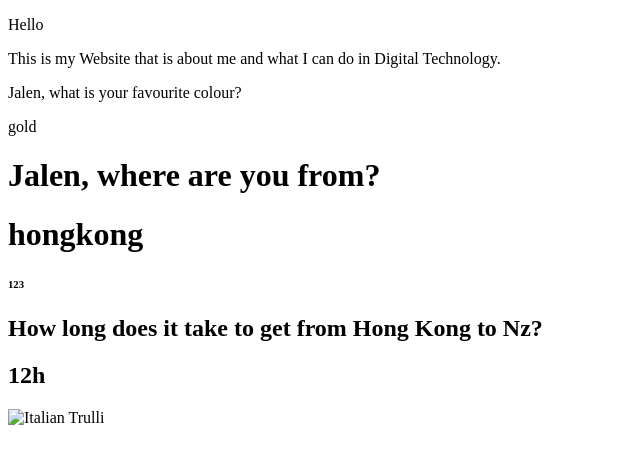
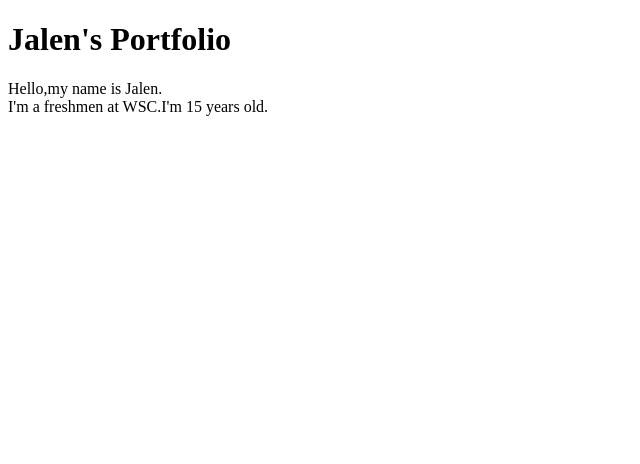
Before and after one commit to JalenGreen2009/Year-11-portfolio, a plain HTML site: page index.html in a window 1280 px wide. Shown: the whole page, without its empty margins (0-640 px from the left). Drawn offline with Linux system fonts and the light colour scheme.

Commit message:
Update index.html

```diff
--- a/index.html
+++ b/index.html
@@ -8,22 +8,7 @@
 </head>
 <body>
 
-    <p>Hello</p>
-    <p>This is my Website that is about me and what I can do in Digital Technology.</p>
-
-    <p>Jalen, what is your favourite colour?</p>
-
-<p>gold</p>
-    <h1>Jalen, where are you from?</h1>
-    <h1>hongkong</h1>
-    <h6>123</h6>
-
-    <h2>How long does it take to get from Hong Kong to Nz?</h2>
-<h2>12h</h2>
-
-<img src="pic_trulli.jpg" alt="Italian Trulli">
-
-
-
+<h1>Jalen's Portfolio</h1>
+<p> Hello,my name is Jalen. <br> I'm a freshmen at WSC.I'm 15 years old.                                             </p>
 </body>
 </html>
```
